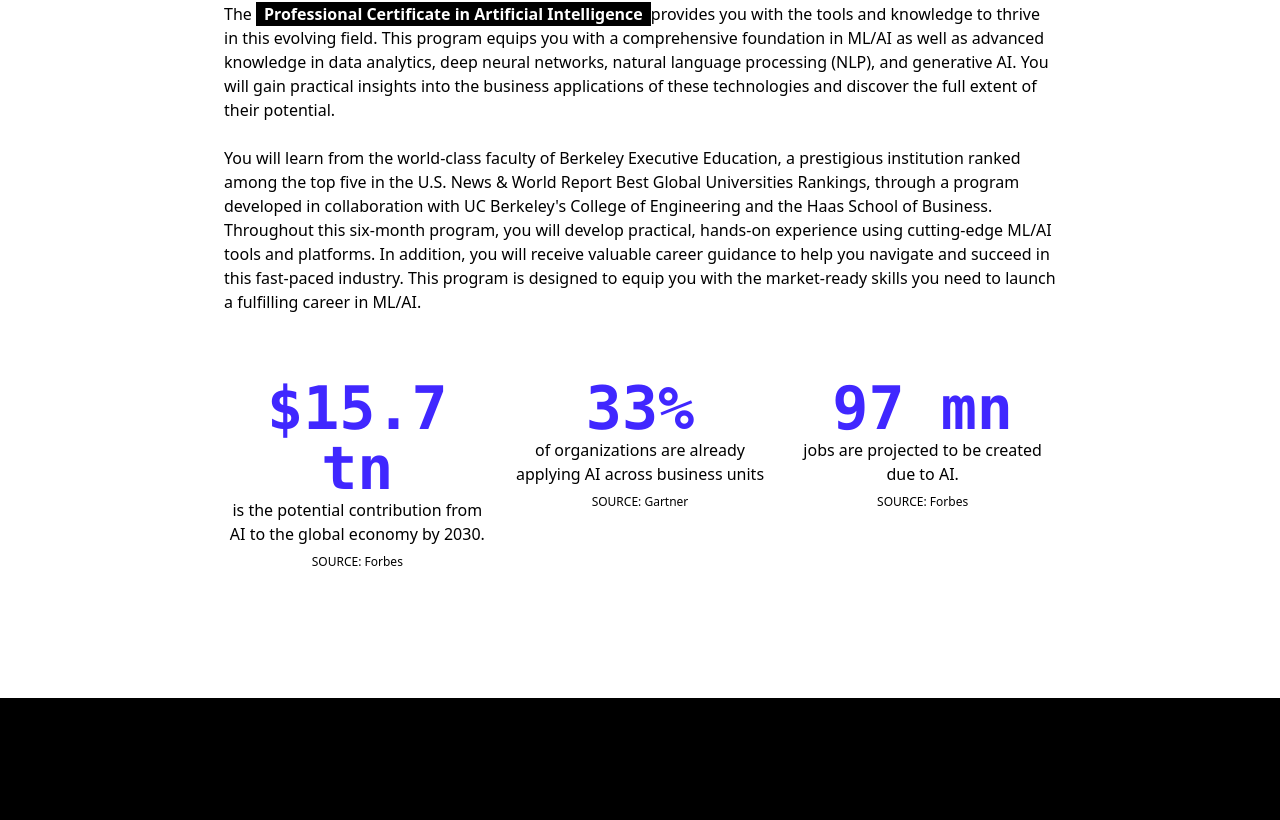
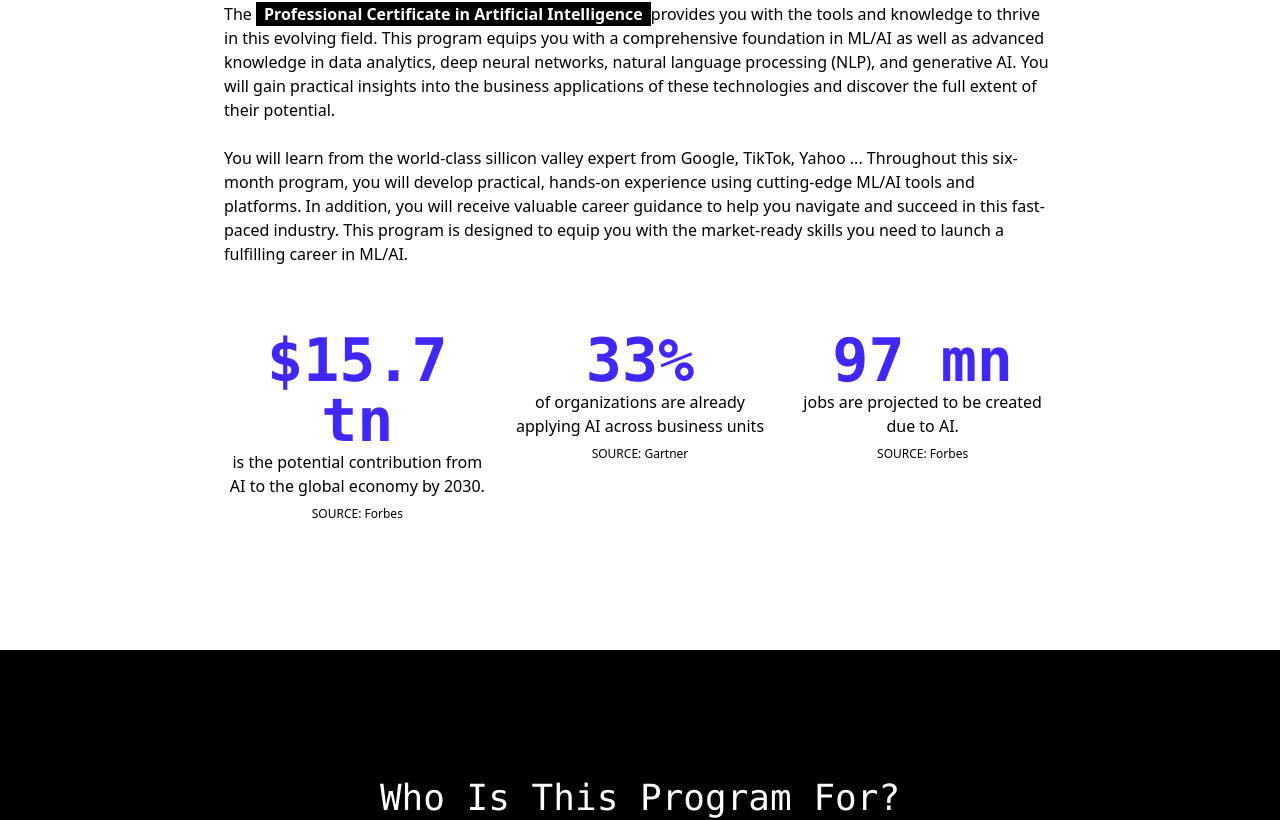
Before and after one commit to destino92/lambda-landing, a Next.js app: page /bootcamp in a window 1280 px wide. Shown: the part 1033-1853 px from the top of the page. Built offline with nearby package versions, Linux system fonts and the light colour scheme.

Commit message:
feat(apps): removed refs from berkely

```diff
--- a/src/app/bootcamp/page.tsx
+++ b/src/app/bootcamp/page.tsx
@@ -8,12 +8,12 @@
     {
       icon: BookOpenCheck,
       title: "Learn from globally recognized faculty",
-      description: "Learn from UC Berkeley's globally recognized faculty",
+      description: "Learn from sillicon valley expert",
     },
     {
       icon: GraduationCap,
       title: "Earn a certificate of completion",
-      description: "Earn a certificate of completion from UC Berkeley Executive Education",
+      description: "Earn a A CPD accredited Alison Certificate certifies the skills you&apos;ve learned",
     },
     {
       icon: Brain,
@@ -118,9 +118,7 @@
                 You will gain practical insights into the business applications of these technologies and discover the full extent of their potential.
             </p>
             <p className="mb-6">
-                You will learn from the world-class faculty of Berkeley Executive Education, a prestigious institution ranked among the top five in the U.S.
-                News & World Report Best Global Universities Rankings, through a program developed in collaboration with UC Berkeley&apos;s College of Engineering
-                and the Haas School of Business. Throughout this six-month program, you will develop practical, hands-on experience using cutting-edge ML/AI
+                You will learn from the world-class sillicon valley expert from Google, TikTok, Yahoo ... Throughout this six-month program, you will develop practical, hands-on experience using cutting-edge ML/AI
                 tools and platforms. In addition, you will receive valuable career guidance to help you navigate and succeed in this fast-paced industry.
                 This program is designed to equip you with the market-ready skills you need to launch a fulfilling career in ML/AI.
             </p>
@@ -241,7 +239,7 @@
                 {features.map((feature, index) => (
                   <div
                     key={index}
-                    className={`relative flex md:flex-col md:items-center ${index >= 3 ? "md:col-span-2 lg:col-span-1" : ""}`}
+                    className={`relative flex md:flex-col md:items-center`}
                   >
                     {/* Mobile layout (horizontal) */}
                     <div className="flex gap-4 md:flex-col md:items-center md:text-center">
--- a/src/app/page.tsx
+++ b/src/app/page.tsx
@@ -46,7 +46,7 @@
                 <CustomButton variant="primary" href="#">
                   Launch GPU instance
                 </CustomButton>
-                <CustomButton variant="secondary" href="#">
+                <CustomButton variant="secondary" href="mailto:hello@aiscaler.ai">
                   Contact sales
                 </CustomButton>
               </div>
@@ -207,7 +207,7 @@
               <div className="w-full sm:w-1/2 p-[30px] sm:p-14 text-left sm:text-center">
                 <CustomButton
                   variant="primary"
-                  href="https://cloud.lambdalabs.com/sign-up"
+                  href="/#"
                 >
                   Launch GPU instances
                 </CustomButton>
@@ -215,7 +215,7 @@
               <div className="w-full sm:w-1/2 p-[30px] sm:p-14 text-left sm:text-center sm:border-l-2 sm:border-dotted sm:border-white">
                 <CustomButton
                   variant="secondary"
-                  href="https://lambdalabs.com/talk-to-an-engineer?hsLang=en"
+                  href="mailto:hello@aiscaler.ai"
                 >
                   Contact sales
                 </CustomButton>
```
